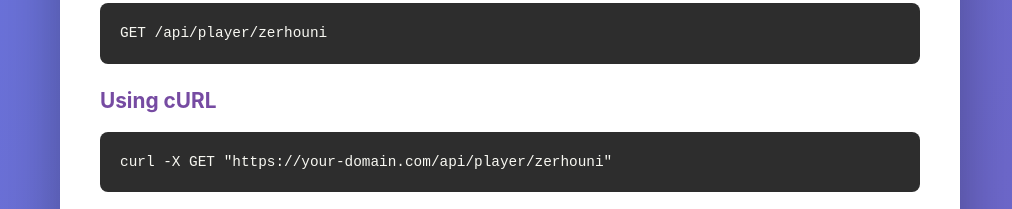
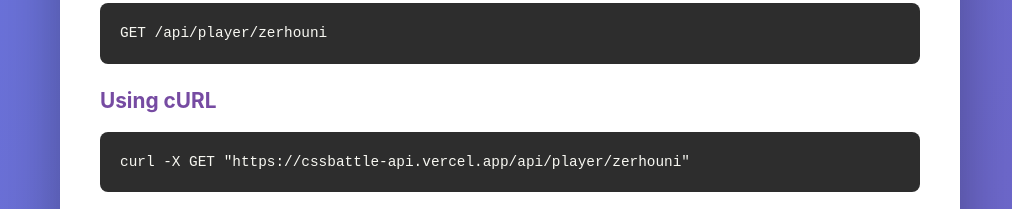
Before and after one commit to ydxj/cssbattle-api, a website: page public/index.html in a window 1280 px wide. Shown: the part 1440-1649 px from the top of the page, without its empty margins (130-1142 px from the left). Drawn offline with Linux system fonts and the light colour scheme.

Commit message:
fix: update cURL example URL in index.html to point to the correct API endpoint

```diff
--- a/public/index.html
+++ b/public/index.html
@@ -309,7 +309,7 @@
 
         <h3>Using cURL</h3>
         <div class="code-block">
-curl -X GET "https://your-domain.com/api/player/zerhouni"
+curl -X GET "https://cssbattle-api.vercel.app/api/player/zerhouni"
         </div>
 
         <h3>Using JavaScript Fetch</h3>
```
